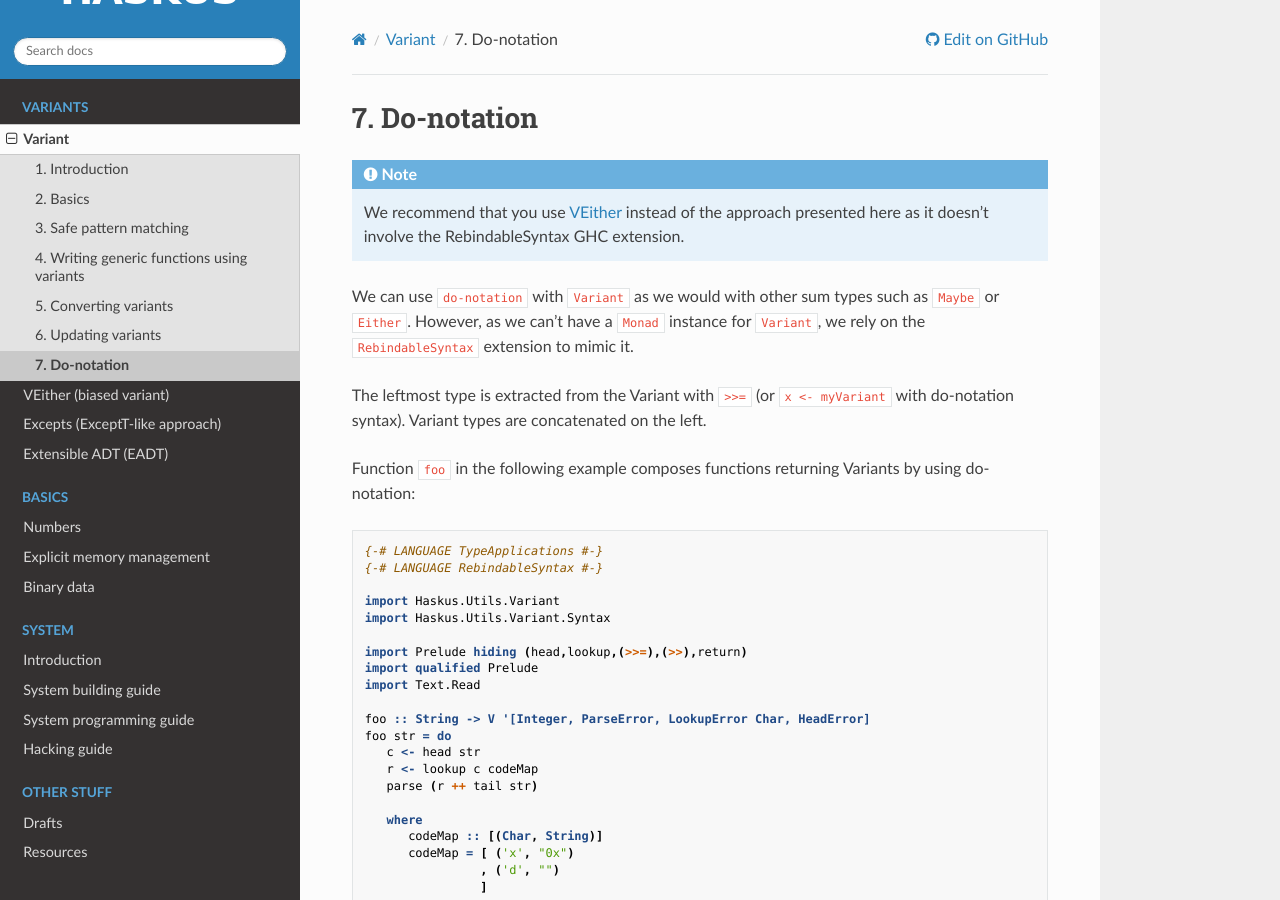
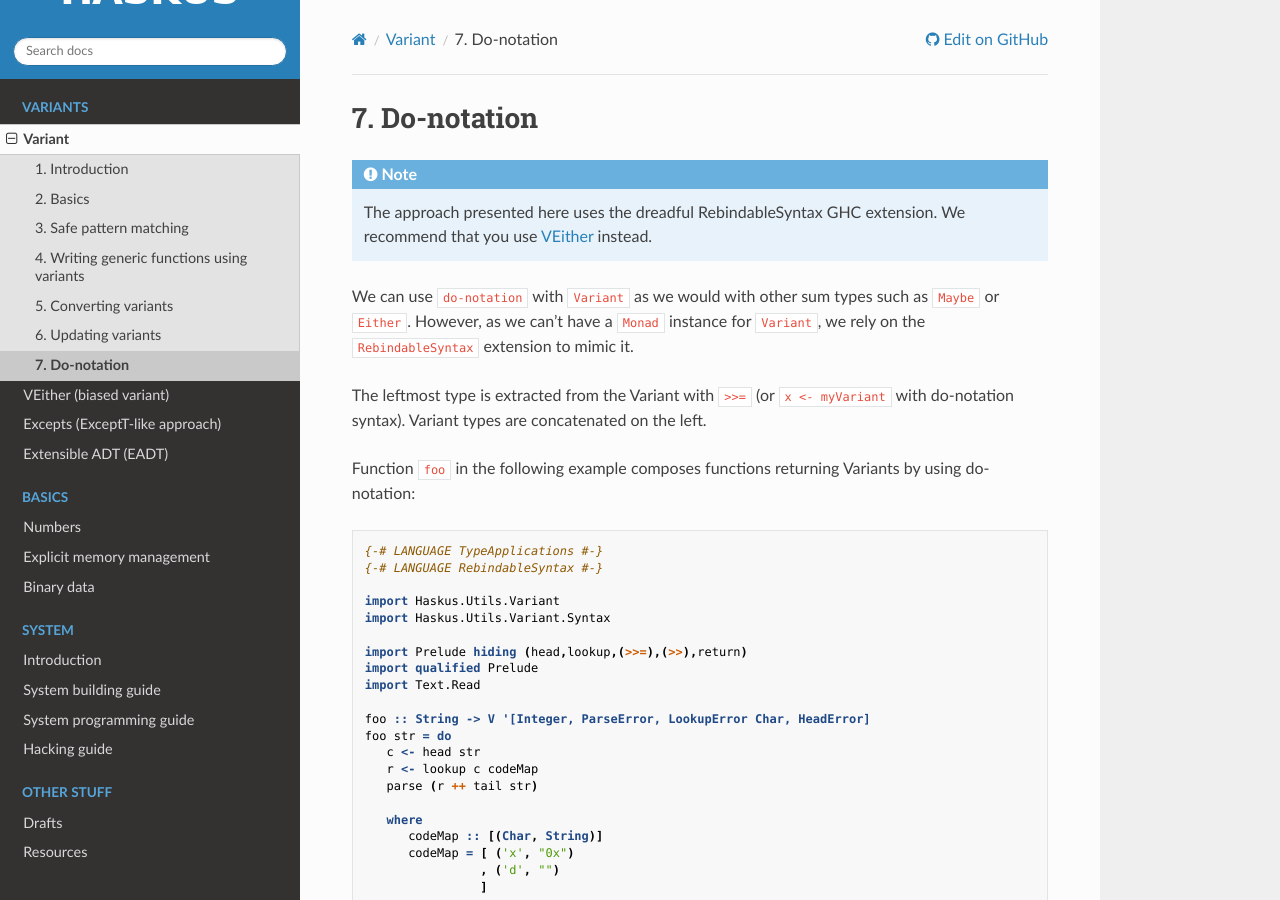
Before and after one commit to haskus/haskus-manual, a Sphinx documentation site: the page built from source/variant/rebindable_syntax.rst, in a window 1280 px wide and 900 px high. Built offline with Sphinx 7.4.7 and the Read the Docs theme 2.0.0, drawn with Linux system fonts in a browser that asks for light colours; pages that are not in the unit, such as notebooks, are missing from menus.

Commit message:
Variant RebindableSyntax warning

```diff
--- a/source/variant/rebindable_syntax.rst
+++ b/source/variant/rebindable_syntax.rst
@@ -4,9 +4,8 @@ Do-notation
 
 .. note::
 
-   We recommend that you use :ref:`VEither <veither>` instead of the
-   approach presented here as it doesn't involve the RebindableSyntax GHC
-   extension.
+   The approach presented here uses the dreadful RebindableSyntax GHC extension.
+   We recommend that you use :ref:`VEither <veither>` instead.
 
 We can use ``do-notation`` with ``Variant`` as we would with other sum types
 such as ``Maybe`` or ``Either``. However, as we can't have a ``Monad`` instance
```
